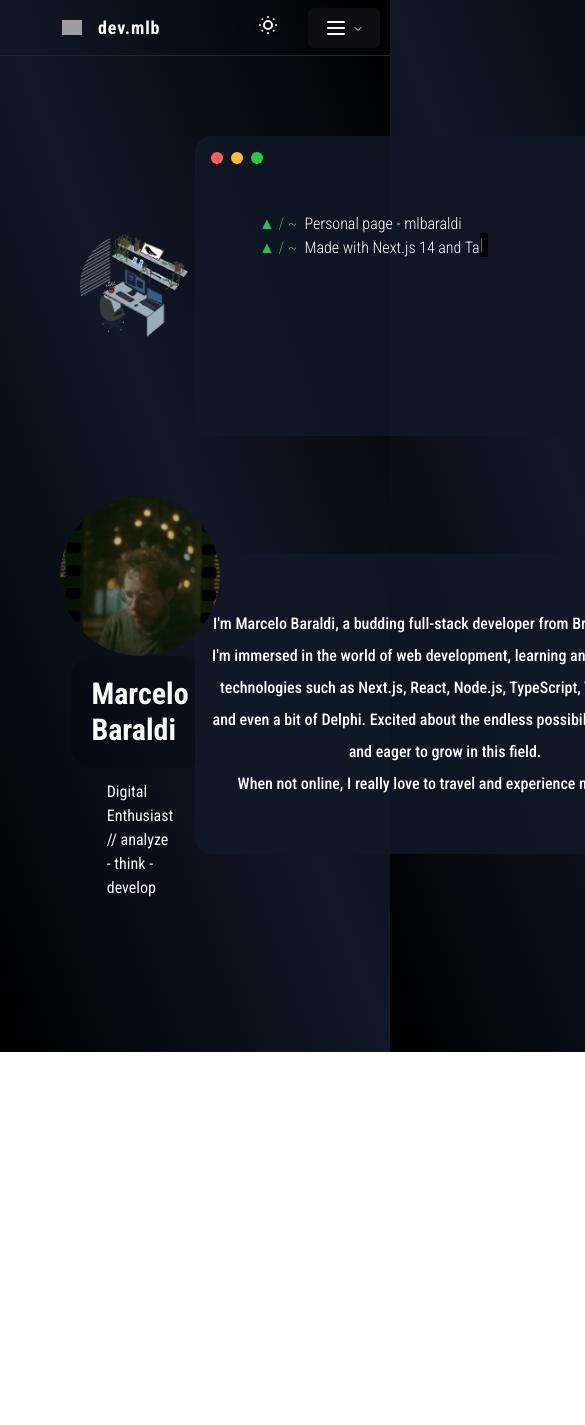
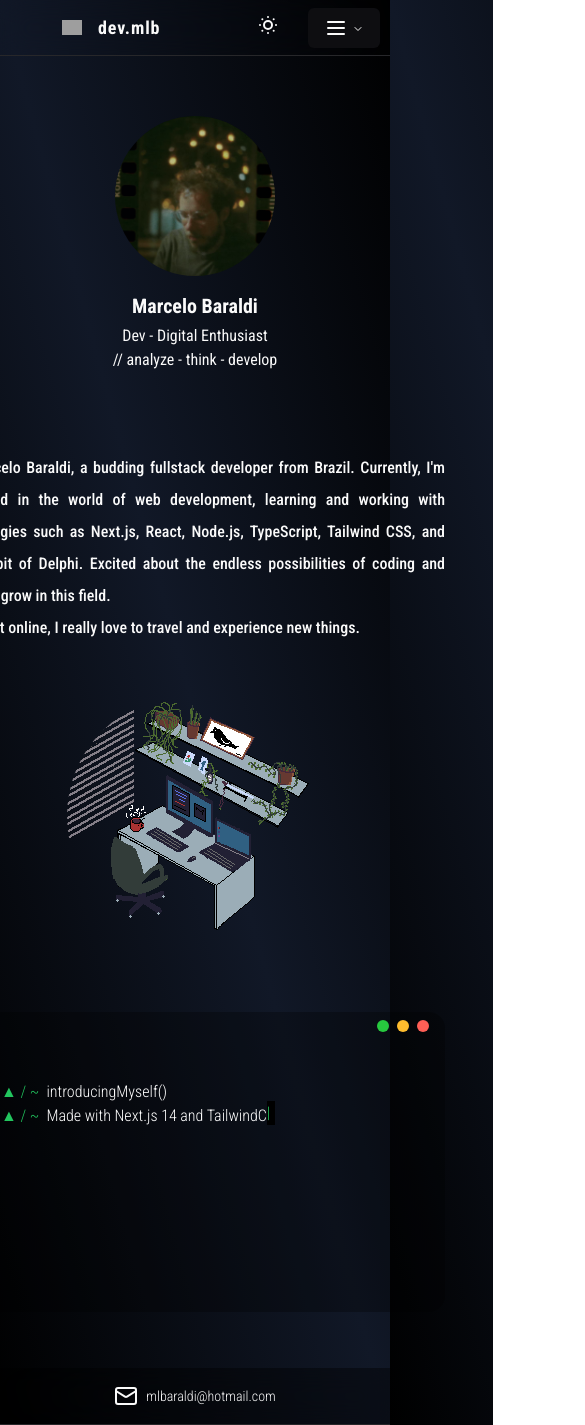
Before and after one commit to mlbaraldi/mlbaraldi.github.io, a Next.js app: page / in a window 390 px wide. Shown: the top 1425 px of the page, 585 px wide, since content can reach past the window. Before the commit the page ends 1052 px from the top, so only its background shows below. Built offline with nearby package versions, Linux system fonts and the light colour scheme; grey boxes are pictures that could not be loaded.

Commit message:
fix: responsivity for screens

```diff
--- a/src/app/layout.tsx
+++ b/src/app/layout.tsx
@@ -1,4 +1,5 @@
 import Navbar from '@/components/ui/Navbar'
+import Footer from '@/components/ui/footer'
 import { cn } from '@/lib/utils'
 import type { Metadata } from 'next'
 import { Roboto_Condensed } from 'next/font/google'
@@ -24,6 +25,7 @@ export default function RootLayout({
       )}>
         <Navbar />
         {children}
+        <Footer />
       </body>
     </html >
   )
--- a/src/app/page.tsx
+++ b/src/app/page.tsx
@@ -3,43 +3,59 @@ import Image from "next/image";
 
 export default function Home() {
   return (
-    <div className="p-20 grid place-items-centerh-screen">
-      <div>
-        <div className="grid grid-cols-2 items-center">
-          <Image
-            className="mx-auto w-50 h-45 rounded-full overflow-hidden"
-            src="/testcoder.png"
-            alt="logo"
-            width={300}
-            height={450}
-          />
-          <Terminal />
-          <div className="flex flex-col items-center p-10 m-5 ">
-            <div className="inline-block w-40 h-40 rounded-full overflow-hidden">
-              <Image
-                src="/myself.png"
-                alt="Profile image"
-                className="rounded-full w-40 h-40 object-cover opacity-90 " width={40}
-                height={40}
-              />
-            </div>
-            <h2 className="text-3xl font-bold p-5 bg-black bg-opacity-25 rounded-3xl">Marcelo Baraldi</h2>
-            <p className="p-3">Digital Enthusiast // analyze - think - develop</p>
+    <div className="p-2 min-h-screen flex items-center flex-col">
+      <div className="max-w-screen-lg p-8">
+        {/* Avatar and Introduction Section */}
+        <div className="gap-5 items-center flex flex-col lg:flex-row" >
+
+          {/* Avatar section */}
+          <div className="flex flex-col items-center w-full lg:w-1/4 lg:order-1 m-5">
+            <Image
+              src="/myself.png"
+              alt="Profile image"
+              className="rounded-full w-40 h-40 object-cover opacity-90"
+              width={40}
+              height={40}
+            />
+            <h2 className="text-xl md:text-3xl font-bold p-auto mt-4">
+              Marcelo Baraldi
+            </h2>
+            <p className="p-1 text-center">
+              Dev - Digital Enthusiast <br />// analyze - think - develop
+            </p>
           </div>
-          <div className='flex items-center justify-center h-[300px] w-[500px] bg-gray-900 rounded-2xl p-4 bg-opacity-80'>
-            <p className='text-center font-medium leading-loose text-white'>
-              I&apos;m Marcelo Baraldi, a budding full-stack developer from Brazil. Currently,
-              I&apos;m immersed in the world of web development, learning and working with technologies such as Next.js, React, Node.js,
-              TypeScript, Tailwind CSS, and even a bit of Delphi. Excited about the endless possibilities of coding and eager to grow in this field.
+
+          {/* Introduction section */}
+          <div className="items-center justify-center w-full lg:w-1/2 rounded-2xl p-4 mt-5 lg:ml-5 order-2" >
+            <p className="text-justify font-medium leading-loose ">
+              I&apos;m Marcelo Baraldi, a budding fullstack developer from Brazil. Currently,
+              I&apos;m immersed in the world of web development, learning and working with technologies such as Next.js, React,
+              Node.js, TypeScript, Tailwind CSS, and even a bit of Delphi. Excited about the endless possibilities of coding
+              and eager to grow in this field.
               <br />
               When not online, I really love to travel and experience new things.
             </p>
           </div>
+        </div>
+        {/* Image and Terminal Section */}
+        <div className="gap-5 items-center flex flex-col lg:flex-row">
+          {/* Image section */}
+          <div className="flex flex-col items-center w-full lg:w-1/4 lg:order-1 m-5">
+            <Image
+              className="mx-auto w-auto h-auto rounded-full overflow-hidden mt-4"
+              src="/testcoder.png"
+              alt="logo"
+              width={300}
+              height={450}
+            />
+          </div>
 
-
+          {/* Terminal section */}
+          <div className="flex items-center justify-center w-full md:w-1/2  rounded-2xl p-4 mt-5 md:ml-5 lg:order-2" >
+            <Terminal />
+          </div>
         </div>
-
       </div>
-    </div >
-  );
+    </div>
+  )
 }
--- a/src/components/ui/Navbar.tsx
+++ b/src/components/ui/Navbar.tsx
@@ -12,7 +12,7 @@ const Navbar = () => {
       <MaxWidthWrapper>
         <div className='flex items-center justify-between h-14 border-b '>
           <BaseIcon />
-          <div className='hidden items-center space-x-20 sm:flex '>
+          <div className='hidden items-center space-x-20 xl:flex'>
             <Link className={buttonVariants({
               variant: 'ghost',
               size: 'sm'
@@ -53,7 +53,7 @@ const Navbar = () => {
           })} >
             <ThemeSwitcher />
           </div>
-          <div className='sm:hidden'>
+          <div className='xl:hidden'>
             <Hamburger />
           </div>
         </div>
--- /dev/null
+++ b/src/components/ui/footer.tsx
@@ -0,0 +1,17 @@
+import { Mail } from "lucide-react";
+import MaxWidthWrapper from "./MaxWidthWrapper";
+
+export default function Footer() {
+  return (
+    <>
+      <footer className='sticky p-4 top-0 w-full  bg-black dark:bg-opacity-40 bg-opacity-10 border-b backdrop-blur-lg transition-all '>
+        <MaxWidthWrapper>
+          <div className="flex flex-row items-center justify-center">
+            <Mail />
+            <p className="ml-2 text-sm font-light">mlbaraldi@hotmail.com</p>
+          </div>
+        </MaxWidthWrapper>
+      </footer>
+    </>
+  )
+}
--- a/src/components/ui/terminal.tsx
+++ b/src/components/ui/terminal.tsx
@@ -55,30 +55,29 @@ const Terminal = () => {
   };
 
   return (
-    <div className="h-[300px] w-[500px] bg-gray-900 rounded-2xl p-4 bg-opacity-80">
+    <div className="h-[300px] w-[500px] bg-black rounded-2xl p-2 bg-opacity-80 dark:bg-opacity-30">
       <div
         className={`relative flex flex-col h-full border-1 border-solid border-[#333] bg-var(--bg) text-var(--fg) font-var(--font-mono) leading-1.5 text-base whitespace-pre-wrap break-all ${lineCount >= 5 ? 'rose' : ''
           }`}
       >
-        <div className="inline-flex justify-start items-center">
+        <div className="inline-flex flex-row-reverse">
           <span className="bg-[#FF5F56] h-3 w-3 rounded-full mr-2"></span>
           <span className="bg-[#FFBD2E] h-3 w-3 rounded-full mr-2"></span>
           <span className="bg-[#27C93F] h-3 w-3 rounded-full mr-2"></span>
         </div>
         <div className="flex-1 p-12 text-white font-light">
-          {renderLine('Personal page - mlbaraldi')}
+          {renderLine('introducingMyself()')}
           {lineCount >= 1 && renderLine('Made with Next.js 14 and TailwindCSS')}
           {lineCount >= 2 &&
             renderLine('Open source on Github')}
-          {lineCount >= 3 && renderLine('pnpn run dev')}
+          {lineCount >= 3 && renderLine('pnpm dev')}
           {lineCount >= 4 && renderLine(' ')}
           {lineCount >= 5 && (
             <>
               <p className="text-[#1DC121] font-black">
                 <Line
-                  text="Welcome!"
+                  text="Welcome!  "
                   noPrompt
-                  noCaret
                 />
               </p>
             </>
```
Also changed, not shown: 1 other file (tests, documents, lock files or other folders).
